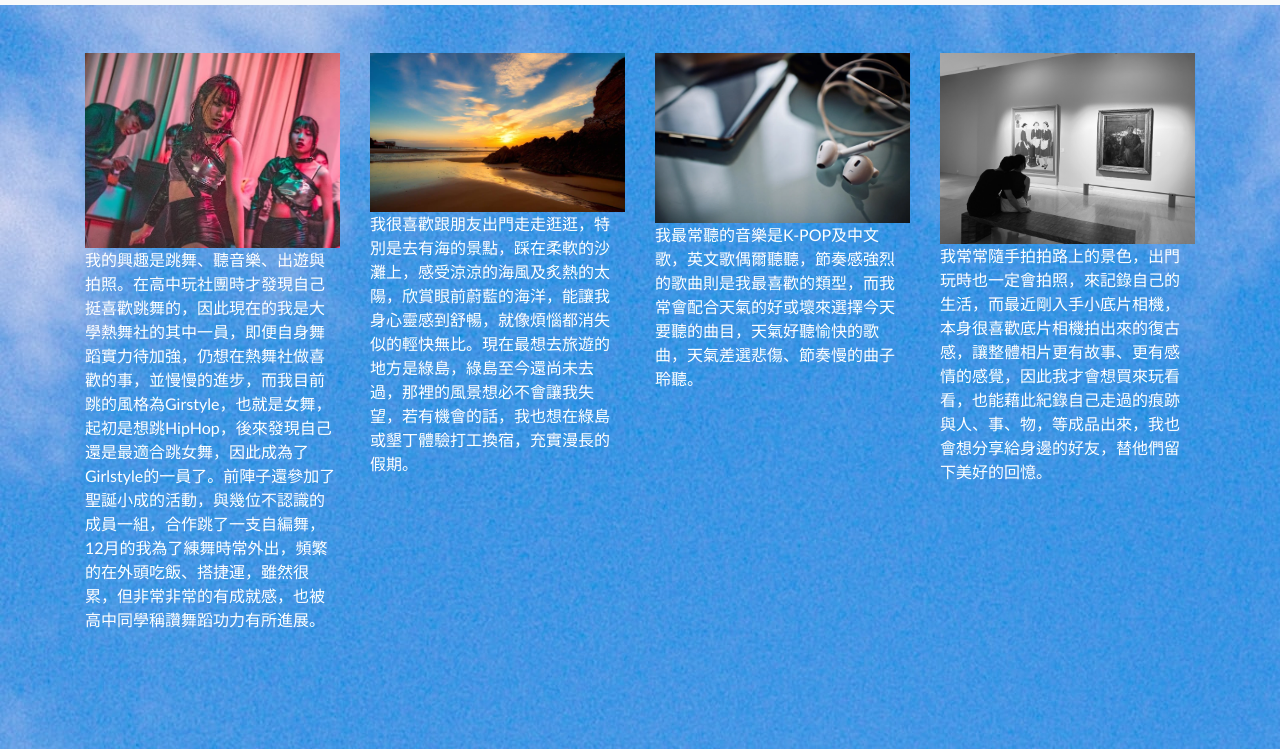
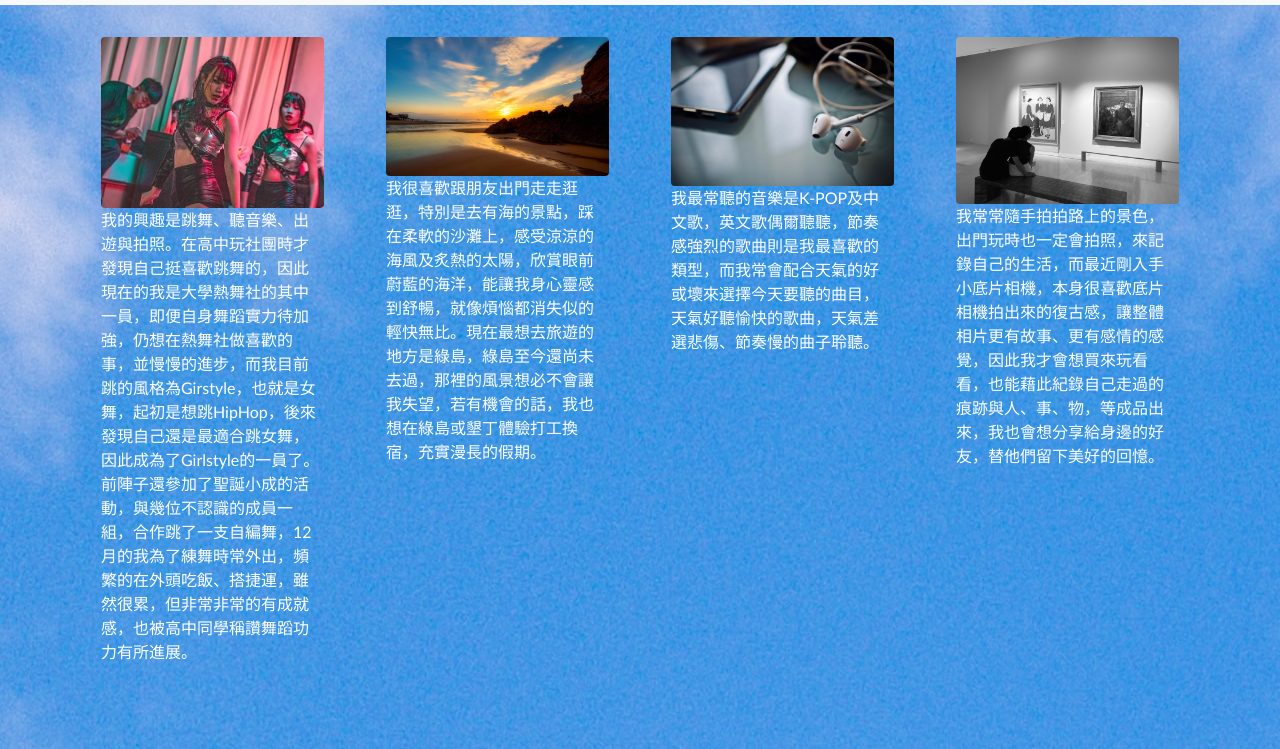
Before and after one commit to HungShan33/HungShan33.github.io, a plain HTML site: page interest.html in a window 1280 px wide. Shown: the part 51-800 px from the top of the page. Drawn offline with nearby package versions, Linux system fonts and the light colour scheme.

Commit message:
Add files via upload

```diff
--- a/interest.html
+++ b/interest.html
@@ -46,29 +46,29 @@
         </div>
     </nav>
     <div class="container">
-        <div class="row mt-5">
+        <div class="row mt-3">
             <div class="col-12 col-md-3">
-                <div class="item">
-                    <img src="picture/2.jpg" class="w-100">
-                    <p>我的興趣是跳舞、聽音樂、出遊與拍照。在高中玩社團時才發現自己挺喜歡跳舞的，因此現在的我是大學熱舞社的其中一員，即便自身舞蹈實力待加強，仍想在熱舞社做喜歡的事，並慢慢的進步，而我目前跳的風格為Girstyle，也就是女舞，起初是想跳HipHop，後來發現自己還是最適合跳女舞，因此成為了Girlstyle的一員了。前陣子還參加了聖誕小成的活動，與幾位不認識的成員一組，合作跳了一支自編舞，12月的我為了練舞時常外出，頻繁的在外頭吃飯、搭捷運，雖然很累，但非常非常的有成就感，也被高中同學稱讚舞蹈功力有所進展。</p>
+                <div class="item p-3">
+                    <img src="picture/2.jpg" class="w-100 rounded">
+                    我的興趣是跳舞、聽音樂、出遊與拍照。在高中玩社團時才發現自己挺喜歡跳舞的，因此現在的我是大學熱舞社的其中一員，即便自身舞蹈實力待加強，仍想在熱舞社做喜歡的事，並慢慢的進步，而我目前跳的風格為Girstyle，也就是女舞，起初是想跳HipHop，後來發現自己還是最適合跳女舞，因此成為了Girlstyle的一員了。前陣子還參加了聖誕小成的活動，與幾位不認識的成員一組，合作跳了一支自編舞，12月的我為了練舞時常外出，頻繁的在外頭吃飯、搭捷運，雖然很累，但非常非常的有成就感，也被高中同學稱讚舞蹈功力有所進展。
                 </div>
             </div>
             <div class="col-12 col-md-3">
-                <div class="item">
-                    <img src="picture/3.jpg" class="w-100">
-                    <p>我很喜歡跟朋友出門走走逛逛，特別是去有海的景點，踩在柔軟的沙灘上，感受涼涼的海風及炙熱的太陽，欣賞眼前蔚藍的海洋，能讓我身心靈感到舒暢，就像煩惱都消失似的輕快無比。現在最想去旅遊的地方是綠島，綠島至今還尚未去過，那裡的風景想必不會讓我失望，若有機會的話，我也想在綠島或墾丁體驗打工換宿，充實漫長的假期。</p>
+                <div class="item p-3">
+                    <img src="picture/3.jpg" class="w-100 rounded">
+                    我很喜歡跟朋友出門走走逛逛，特別是去有海的景點，踩在柔軟的沙灘上，感受涼涼的海風及炙熱的太陽，欣賞眼前蔚藍的海洋，能讓我身心靈感到舒暢，就像煩惱都消失似的輕快無比。現在最想去旅遊的地方是綠島，綠島至今還尚未去過，那裡的風景想必不會讓我失望，若有機會的話，我也想在綠島或墾丁體驗打工換宿，充實漫長的假期。
                 </div>
             </div>
             <div class="col-12 col-md-3">
-                <div class="item">
-                    <img src="picture/4.jpg" class="w-100">
-                    <p>我最常聽的音樂是K-POP及中文歌，英文歌偶爾聽聽，節奏感強烈的歌曲則是我最喜歡的類型，而我常會配合天氣的好或壞來選擇今天要聽的曲目，天氣好聽愉快的歌曲，天氣差選悲傷、節奏慢的曲子聆聽。</p>
+                <div class="item p-3">
+                    <img src="picture/4.jpg" class="w-100 rounded">
+                    我最常聽的音樂是K-POP及中文歌，英文歌偶爾聽聽，節奏感強烈的歌曲則是我最喜歡的類型，而我常會配合天氣的好或壞來選擇今天要聽的曲目，天氣好聽愉快的歌曲，天氣差選悲傷、節奏慢的曲子聆聽。
                 </div>
             </div>
             <div class="col-12 col-md-3">
-                <div class="item">
-                    <img src="picture/5.jpg" class="w-100">
-                    <p>我常常隨手拍拍路上的景色，出門玩時也一定會拍照，來記錄自己的生活，而最近剛入手小底片相機，本身很喜歡底片相機拍出來的復古感，讓整體相片更有故事、更有感情的感覺，因此我才會想買來玩看看，也能藉此紀錄自己走過的痕跡與人、事、物，等成品出來，我也會想分享給身邊的好友，替他們留下美好的回憶。</p>
+                <div class="item p-3">
+                    <img src="picture/5.jpg" class="w-100 rounded">
+                    我常常隨手拍拍路上的景色，出門玩時也一定會拍照，來記錄自己的生活，而最近剛入手小底片相機，本身很喜歡底片相機拍出來的復古感，讓整體相片更有故事、更有感情的感覺，因此我才會想買來玩看看，也能藉此紀錄自己走過的痕跡與人、事、物，等成品出來，我也會想分享給身邊的好友，替他們留下美好的回憶。
                 </div>
             </div>
         </div>
```
Also changed, not shown: experience.html (+5 -5 lines), goal.html (+5 -5 lines), habit.html (+9 -9 lines), index.html (+1 -1 lines), personality.html (+3 -3 lines).
